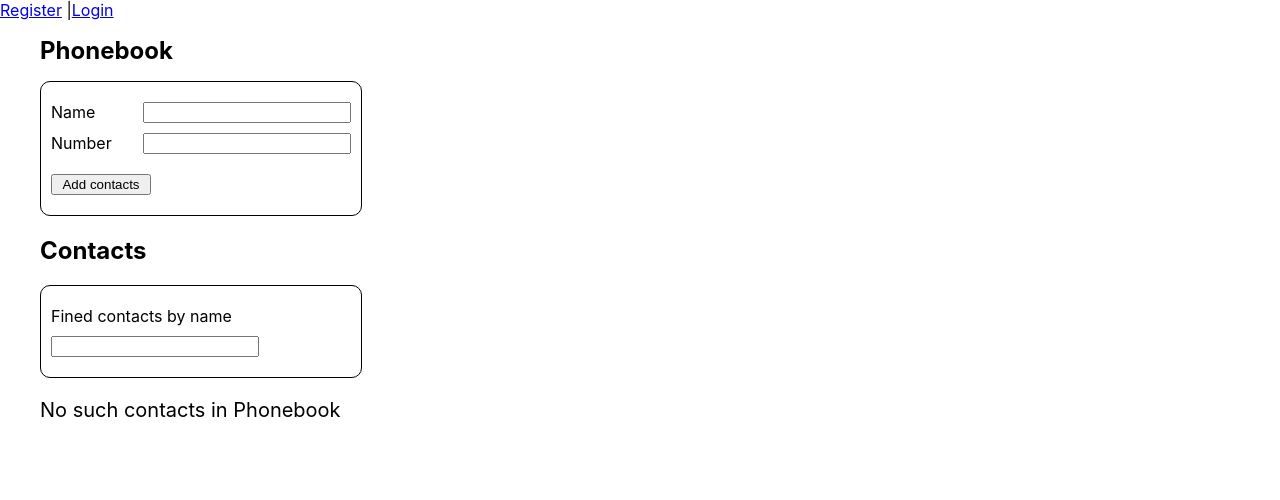
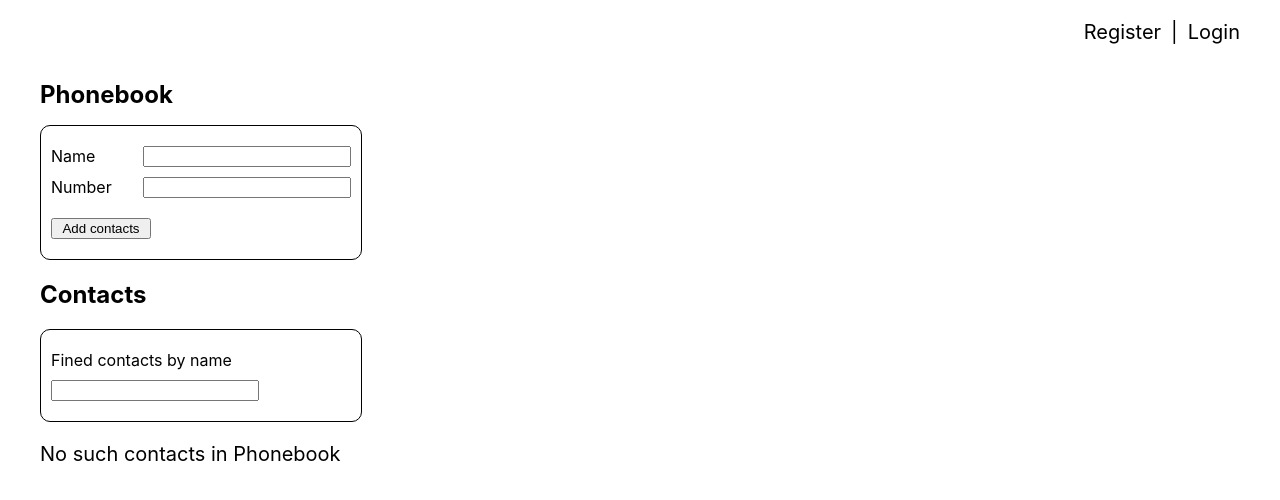
Before and after one commit to MarynaDanyliuk/goit-react-hw-08-phonebook, a React (Create React App) app: page / in a window 1280 px wide. Shown: the top 500 px of the page. Built offline with nearby package versions, Linux system fonts and the light colour scheme; no server answers.

Commit message:
add Navigation css

```diff
--- a/src/components/App/App.jsx
+++ b/src/components/App/App.jsx
@@ -31,7 +31,18 @@ export const App = () => {
   // }, [dispatch]);
 
   return (
-    <Provider store={store}>
+    <Provider
+      store={store}
+      style={{
+        height: '100vh',
+        display: 'flex',
+        flexDirection: `column`,
+        marginLeft: 40,
+        marginRight: 40,
+        fontSize: 20,
+        color: '#010101',
+      }}
+    >
       <BrowserRouter>
         <Navigation />
         <Phonebook />
--- a/src/components/Navigation/NavAuth/NavAuth.jsx
+++ b/src/components/Navigation/NavAuth/NavAuth.jsx
@@ -1,10 +1,17 @@
 import { NavLink } from 'react-router-dom';
+
+import css from './NavAuth.module.css';
 
 export const NavAuth = () => {
   return (
-    <div>
-      <NavLink to="/register">Register</NavLink> |
-      <NavLink to="/login">Login</NavLink>
+    <div className={css.navigation}>
+      <NavLink to="/register" className={css.link}>
+        Register
+      </NavLink>
+      <span className={css.decoration_elem}>|</span>
+      <NavLink to="/login" className={css.link}>
+        Login
+      </NavLink>
       {/* <NavLink to="/contacts">Contacts</NavLink> */}
     </div>
   );
--- /dev/null
+++ b/src/components/Navigation/NavAuth/NavAuth.module.css
@@ -0,0 +1,22 @@
+.navigation {
+  display: flex;
+  justify-content: flex-end;
+  margin-left: 40px;
+  margin-right: 40px;
+  padding-top: 20px;
+  padding-bottom: 20px;
+  font-size: 20px;
+  color: '#010101';
+}
+
+.link {
+  /* font-size: larger; */
+  color: inherit;
+  text-decoration: none;
+}
+
+.decoration_elem {
+  display: inline-block;
+  margin-left: 10px;
+  margin-right: 10px;
+}
```
